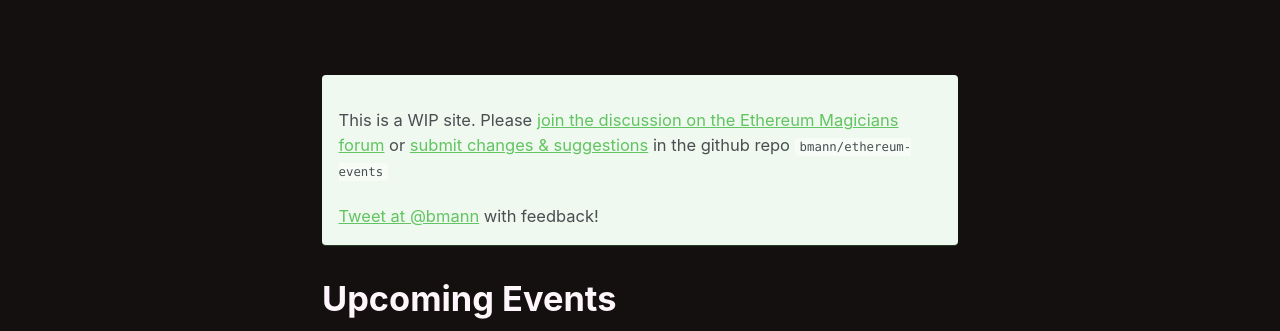
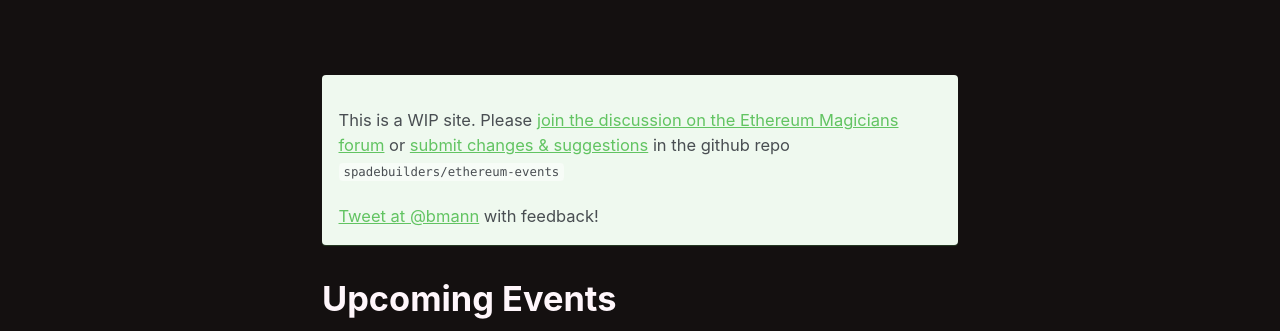
Before and after one commit to spadebuilders/ethereum-events, a Jekyll site: the page built from index.html, in a window 1280 px wide. Shown: the part 483-814 px from the top of the page. Built offline with Jekyll 4.4.1, drawn with Linux system fonts in a browser that asks for light colours; nearby versions of some CDN libraries; the list of posts is cut into pages by our own code.

Commit message:
Added README, updated repo, redirect from Netlify temp domain

```diff
--- a/_config.yml
+++ b/_config.yml
@@ -105,8 +105,8 @@
 
 # Reading Files
 include:
-  - .htaccess
   - _pages
+  - _redirect
 exclude:
   - "*.sublime-project"
   - "*.sublime-workspace"
--- a/index.html
+++ b/index.html
@@ -12,7 +12,7 @@
   - excerpt: 'Nullam suscipit et nam, tellus velit pellentesque at malesuada, enim eaque. Quis nulla, netus tempor in diam gravida tincidunt, *proin faucibus* voluptate felis id sollicitudin. Centered with `type="center"`'
 ---
 
-<div class="notice--success"><p>This is a WIP site. Please <a href="https://ethereum-magicians.org/t/events-website-for-future-councils-ring-workshops-and-other-ethereum-community-events/957">join the discussion on the Ethereum Magicians forum</a> or <a href="https://github.com/bmann/ethereum-events">submit changes & suggestions</a> in the github repo <code>bmann/ethereum-events</code></p>
+<div class="notice--success"><p>This is a WIP site. Please <a href="https://ethereum-magicians.org/t/events-website-for-future-councils-ring-workshops-and-other-ethereum-community-events/957">join the discussion on the Ethereum Magicians forum</a> or <a href="https://github.com/spadebuilders/ethereum-events">submit changes & suggestions</a> in the github repo <code>spadebuilders/ethereum-events</code></p>
 <p><a href="https://twitter.com/bmann">Tweet at @bmann</a> with feedback!</div>
 
 <h1>{{ site.data.ui-text[site.locale].upcoming_events | default: "Upcoming Events" }}</h3>
```
Also changed, not shown: 2 other files.
